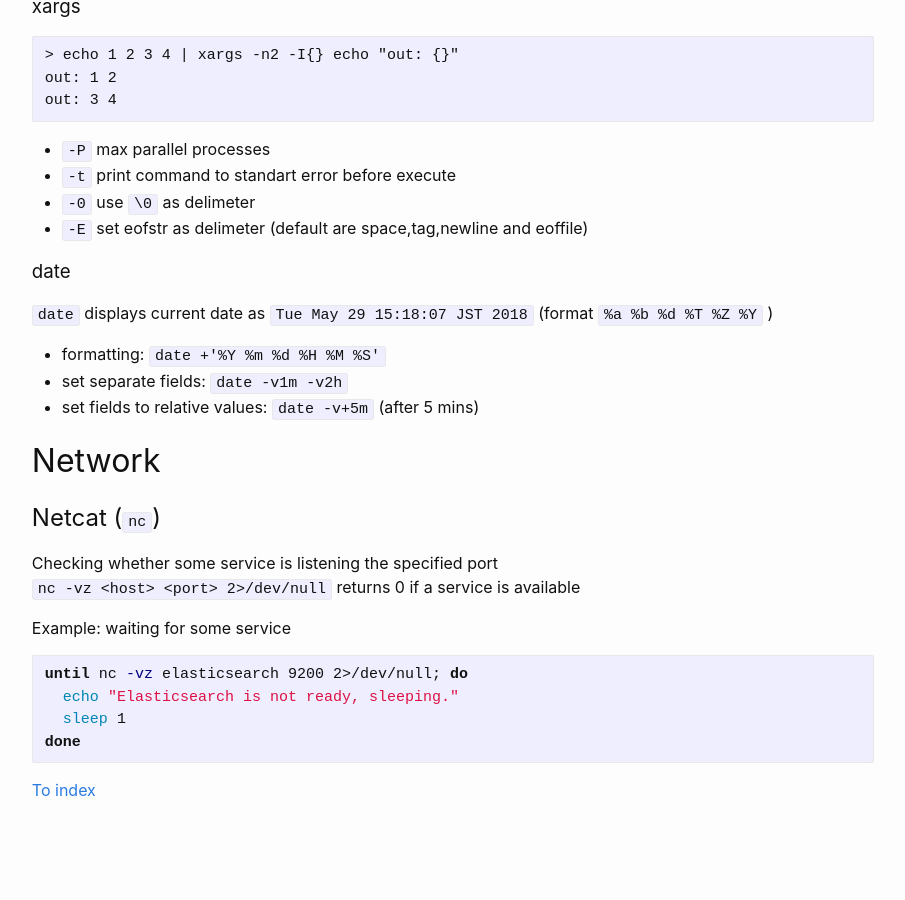
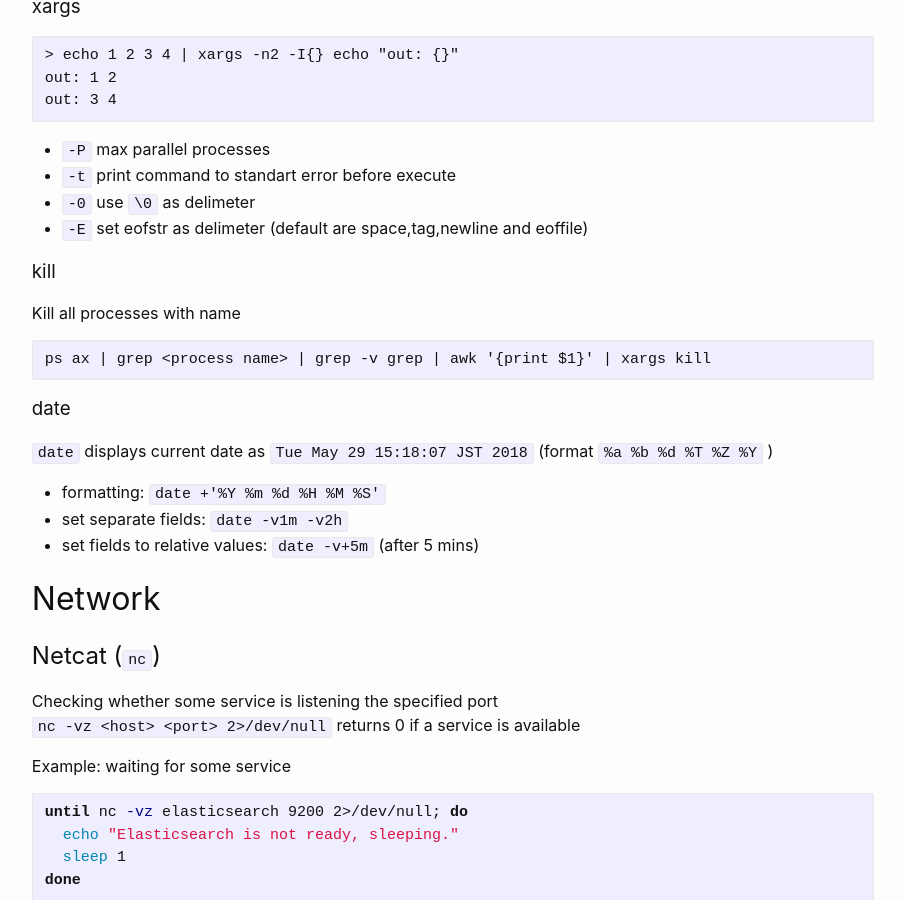
Before and after one commit to bragnikita/developer_wiki, a Jekyll site: the page built from _wiki/linux/bash_admin_commands.md, in a window 1280 px wide and 900 px high, scrolled down 1668 px. Shown: the whole window, without its empty margins (187-1092 px from the left). Built offline with Jekyll 4.4.1, drawn with Linux system fonts in a browser that asks for light colours; before the commit the page ends 2495 px from its top, so only the background shows below that.

Commit message:
Update from 2018/09/11 19:59:00

````diff
--- a/_wiki/linux/bash_admin_commands.md
+++ b/_wiki/linux/bash_admin_commands.md
@@ -78,6 +78,12 @@ out: 3 4
 * `-0` use `\0` as delimeter
 * `-E` set eofstr as delimeter (default are space,tag,newline and eoffile)
 
+### kill
+Kill all processes with name <process name>
+```
+ps ax | grep <process name> | grep -v grep | awk '{print $1}' | xargs kill
+```
+
 ### date
 `date` displays current date as `Tue May 29 15:18:07 JST 2018` (format `%a %b %d %T %Z %Y` )
 * formatting: `date +'%Y %m %d %H %M %S'`
````
